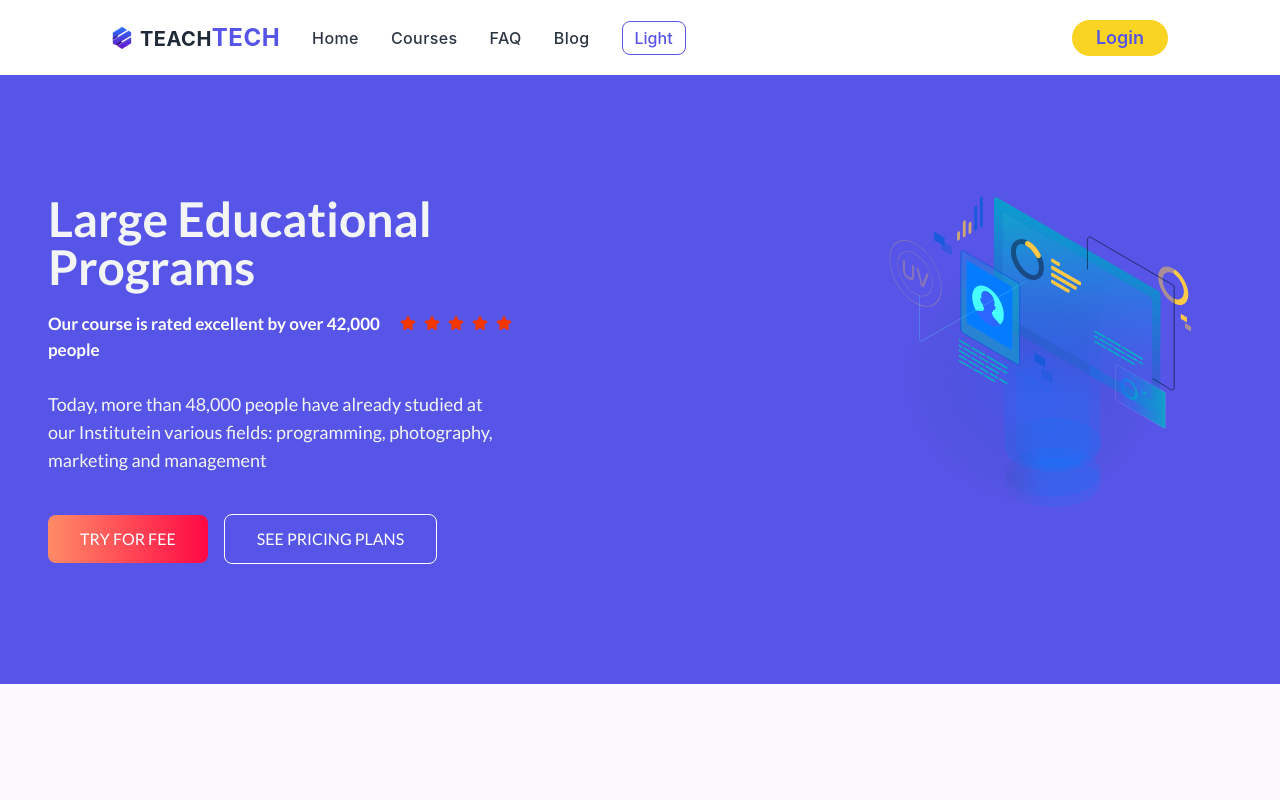
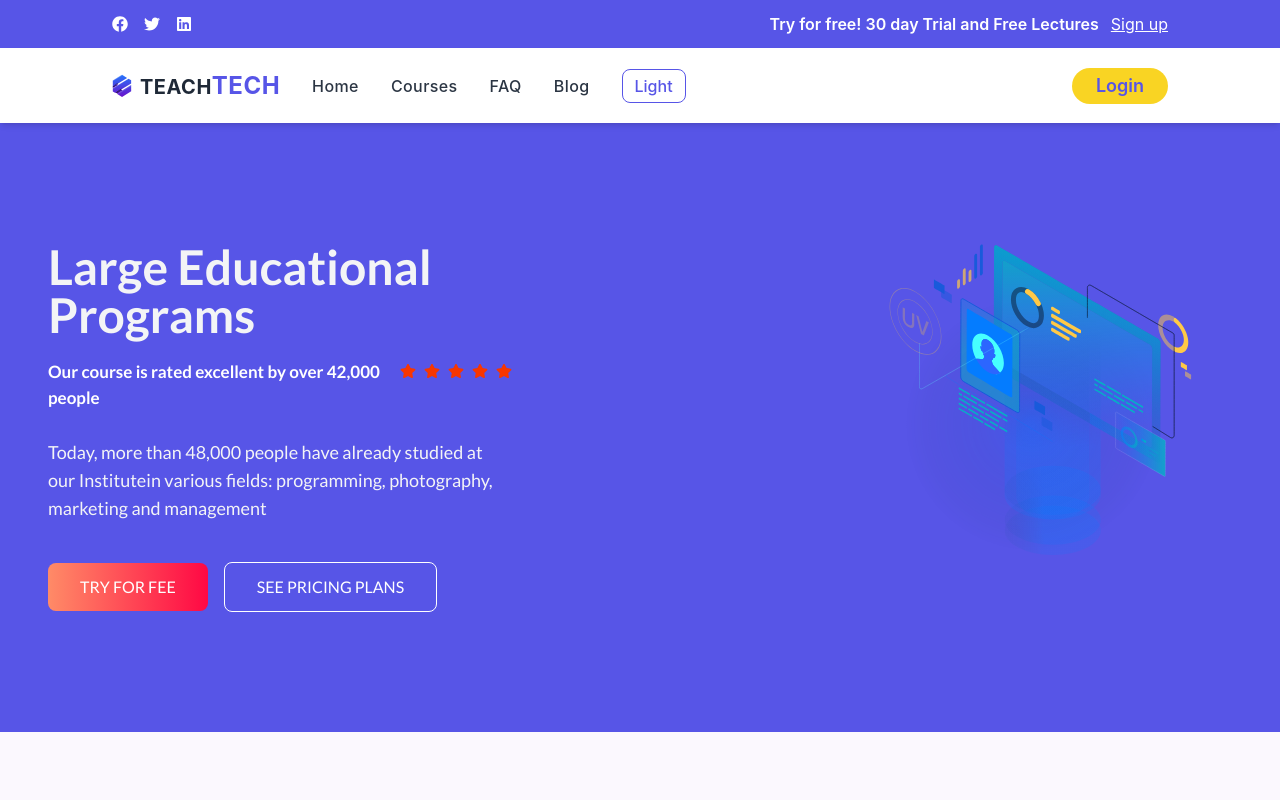
Before and after one commit to mitaly-dev/TeachTech-clients-side, a React (Create React App) app: page / in a window 1280 px wide. Shown: the top 800 px of the page. Built offline with nearby package versions, Linux system fonts and the light colour scheme; no server answers.

Commit message:
added a topbar and free trial modal

```diff
--- a/src/Pages/FAQ/FAQ.js
+++ b/src/Pages/FAQ/FAQ.js
@@ -11,7 +11,7 @@ const FAQ = () => {
         <div className="py-16 mx-auto w-full md:px-24 px-5 sm:10 md:14 lg:px-28 lg:py-20">
           <Title title="Frequently Asked Questions"></Title>
           <div className='sm:grid sm:grid-cols-2 lg:grid-cols-3 gap-7'>
-          <div className="mb-3 flex flex-col py-10 font-barlow  justify-between text-center overflow-hidden transition-shadow duration-200 bg-white rounded-xl shadow-xl shadow-blue-900 group hover:shadow-2xl hover:bg-gradient-to-b from-[#6a11cb] to-[#2575fc] hover:shadow-blue-400 hover:border hover:text-white text-main">
+          <div className="cursor-pointer mb-3 flex flex-col py-10 font-barlow  justify-between text-center overflow-hidden transition-shadow duration-200 bg-white rounded-xl shadow-xl shadow-blue-900 group hover:shadow-2xl hover:bg-gradient-to-b from-[#6a11cb] to-[#2575fc] hover:shadow-blue-400 hover:border hover:text-white text-main">
               <div className="p-5 text-center">
                 <div className="flex items-center justify-center w-10 h-10 m-auto mb-4 rounded-full bg-indigo-50 ">
                 <FaIndent className='text-main text-3xl'></FaIndent>
@@ -22,7 +22,7 @@ const FAQ = () => {
               </div>
               <div className="w-full h-1 ml-auto duration-300 origin-left transform scale-x-0 bg-deep-purple-accent-400 group-hover:scale-x-100" />
           </div>
-          <div className="mb-3 flex flex-col py-10 font-barlow  justify-between text-center overflow-hidden transition-shadow duration-200 bg-white rounded-xl shadow-xl shadow-blue-900 group hover:shadow-2xl hover:bg-gradient-to-b from-[#6a11cb] to-[#2575fc] hover:shadow-blue-400 hover:border hover:text-white text-main">
+          <div className="cursor-pointer mb-3 flex flex-col py-10 font-barlow  justify-between text-center overflow-hidden transition-shadow duration-200 bg-white rounded-xl shadow-xl shadow-blue-900 group hover:shadow-2xl hover:bg-gradient-to-b from-[#6a11cb] to-[#2575fc] hover:shadow-blue-400 hover:border hover:text-white text-main">
               <div className="p-5 text-center">
                 <div className="flex items-center justify-center w-10 h-10 m-auto mb-4 rounded-full bg-indigo-50 ">
                 <FaMoneyCheck className='text-main text-3xl'></FaMoneyCheck>
@@ -33,7 +33,7 @@ const FAQ = () => {
               </div>
               <div className="w-full h-1 ml-auto duration-300 origin-left transform scale-x-0 bg-deep-purple-accent-400 group-hover:scale-x-100" />
           </div>
-          <div className="mb-3 flex flex-col py-10 font-barlow  justify-between text-center overflow-hidden transition-shadow duration-200 bg-white rounded-xl shadow-xl shadow-blue-900 group hover:shadow-2xl hover:bg-gradient-to-b from-[#6a11cb] to-[#2575fc] hover:shadow-blue-400 hover:border hover:text-white text-main">
+          <div className="cursor-pointer mb-3 flex flex-col py-10 font-barlow  justify-between text-center overflow-hidden transition-shadow duration-200 bg-white rounded-xl shadow-xl shadow-blue-900 group hover:shadow-2xl hover:bg-gradient-to-b from-[#6a11cb] to-[#2575fc] hover:shadow-blue-400 hover:border hover:text-white text-main">
               <div className="p-5 text-center">
                 <div className="flex items-center justify-center w-10 h-10 m-auto mb-4 rounded-full bg-indigo-50 ">
                 <FaUserShield  className='text-main text-3xl'></FaUserShield>
--- a/src/Pages/Home/ProfessionOnline.js
+++ b/src/Pages/Home/ProfessionOnline.js
@@ -17,7 +17,7 @@ const ProfessionOnline = () => {
                         <br className="hidden md:inline lg:hidden"/> We seek out experts in their field to design learning material that is comprehensive, broken down into manageable chunks and gives you a series of achievable learning outcomes.
                     </p>
                     <div className="flex flex-col space-y-4 sm:items-center sm:justify-center sm:flex-row sm:space-y-0 sm:space-x-4 lg:justify-start">
-                        <Link rel="noopener noreferrer" href="#" className="bg-gradient-to-r from-[#ff8b67] to-[#ff0844] px-8 py-3 font-semibold rounded-lg text-white uppercase">Try For Fee</Link>
+                        <Link rel="noopener noreferrer" href="#" className="bg-gradient-to-r from-[#ff8b67] to-[#ff0844] hover:bg-gradient-to-r hover:from-[#ff0844] hover:to-[#ff8b67] px-8 py-3 font-semibold rounded-lg text-white uppercase">Try For Fee</Link>
                     </div>
                 </div>
             </div>
--- a/src/Pages/Shared/Header.js
+++ b/src/Pages/Shared/Header.js
@@ -24,7 +24,7 @@ const Header = () => {
     }
 
     return (
-      <div className="px-4 mx-auto w-full md:px-24 lg:px-28 shadow-md bg-white">
+      <div className="px-4 mx-auto w-full md:px-24 lg:px-28 shadow-md bg-white sticky top-0 z-50">
         <div className="relative flex items-center justify-between h-[75px]">
           <div className="flex items-center">
             <Link
--- /dev/null
+++ b/src/Pages/Shared/Topbar.js
@@ -0,0 +1,23 @@
+import React from 'react';
+import { FaFacebook, FaLinkedin, FaTwitter } from 'react-icons/fa';
+import { Link } from 'react-router-dom';
+import FreeTrialRegister from '../User/FreeTrialRegister/FreeTrialRegister';
+
+const Topbar = () => {
+    return (
+        <div className="py-3 bg-main px-4 md:px-24 lg:px-28 justify-between hidden md:flex">
+            <div className='flex text-white items-center space-x-4'>
+                <Link to=""><FaFacebook></FaFacebook></Link>
+                <Link to=""><FaTwitter></FaTwitter></Link>
+                <Link to=""><FaLinkedin></FaLinkedin></Link>
+            </div>
+            <div className='text-white'>
+                <span className='font-semibold mr-3'>Try for free! 30 day Trial and Free Lectures</span>
+                <label htmlFor="my-modal-3" className="underline cursor-pointer">Sign up</label>
+                <FreeTrialRegister></FreeTrialRegister>
+            </div>
+        </div>
+    );
+};
+
+export default Topbar;
--- /dev/null
+++ b/src/Pages/User/FreeTrialRegister/FreeTrialRegister.js
@@ -0,0 +1,27 @@
+import React, { useState } from 'react';
+import { Link } from 'react-router-dom';
+const FreeTrialRegister = () => {
+
+
+    return (
+        <div>
+            <input type="checkbox" id="my-modal-3" className="modal-toggle" />
+            <div className="modal">
+                <div className="modal-box relative overflow-visible py-10 text-gray-600">
+                    <label htmlFor="my-modal-3" className="btn btn-sm btn-circle absolute right-2 top-2">✕</label>
+                    <div className='font-lato text-center'>
+                        <h3 className='font-barlow text-4xl font-bold mb-2'>Registration</h3>
+                        <p>The intensive course is now open, which starts on January 8. You will receive detailed information on admission by mail immediately after registration</p>
+                        <h3 className='font-barlow text-main text-xl font-semibold py-3'>30 day Free Trial for Lessons and Library</h3>
+                        <p className='mb-7'>our consultant will contact you to clarify further details</p>
+                        <Link to='/register' className="block w-full p-3 text-center rounded-xl bg-gradient-to-r from-[#ff8b67] to-[#ff0844] hover:from-[#ff0844] hover:to-[#ff8b67] text-white  font-semibold text-[18px] ">
+                            <label htmlFor="my-modal-3">Registration</label>
+                        </Link>
+                    </div>
+                </div>
+            </div>
+        </div>
+    );
+};
+
+export default FreeTrialRegister;
--- a/src/Pages/User/Login/Login.js
+++ b/src/Pages/User/Login/Login.js
@@ -116,7 +116,7 @@ const Login = () => {
                     <ResetPasswordModal></ResetPasswordModal>
                     </div>
                 </div>
-                <button className="block w-full p-3 text-center rounded-xl bg-gradient-to-r from-[#ff8b67] to-[#ff0844] hover:from-[#ff0844] hover:to-[#ff8b67] text-white  font-semibold text-[18px] " disabled={disabled}>Log In</button>
+                <button type='submit' className="block w-full p-3 text-center rounded-xl bg-gradient-to-r from-[#ff8b67] to-[#ff0844] hover:from-[#ff0844] hover:to-[#ff8b67] text-white  font-semibold text-[18px] " disabled={disabled}>Log In</button>
             </form>
             <div className="flex items-center pt-4 space-x-1">
                 <div className="flex-1 h-px sm:w-16 dark:bg-gray-700"></div>
--- a/src/layout/Main.js
+++ b/src/layout/Main.js
@@ -2,10 +2,12 @@ import React from 'react';
 import { Outlet } from 'react-router-dom';
 import Footer from '../Pages/Shared/Footer';
 import Header from '../Pages/Shared/Header';
+import Topbar from '../Pages/Shared/Topbar';
 
 const Main = () => {
     return (
         <div>
+            <Topbar></Topbar>
             <Header></Header>
             <Outlet></Outlet>
             <Footer></Footer>
```
